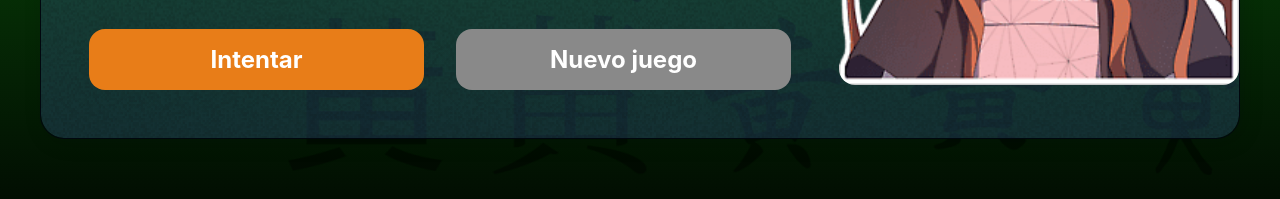
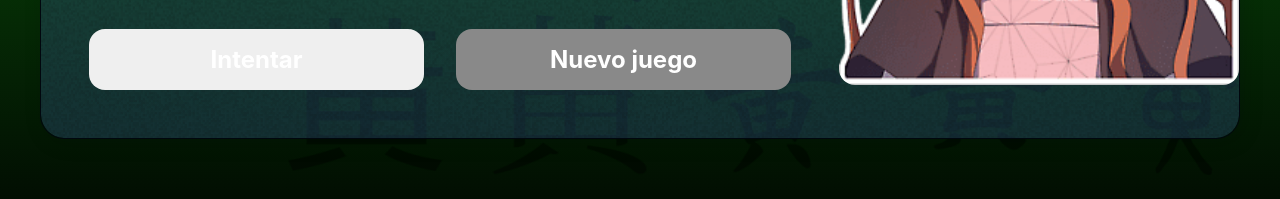
Before and after one commit to Oscargallop/EstudiandoAndo, a plain HTML site: page index.html in a window 1280 px wide. Shown: the part 561-760 px from the top of the page. Drawn offline with Linux system fonts and the light colour scheme; a web font is replaced by a local one.

Commit message:
Update style.css

```diff
--- a/style.css
+++ b/style.css
@@ -68,7 +68,7 @@ body::before {
 
 .container__boton {
     border-radius: 16px;
-    background: #e87d18;
+    background: #12616;
     padding: 16px 24px;
     width: 100%;
     font-size: 24px;
```
